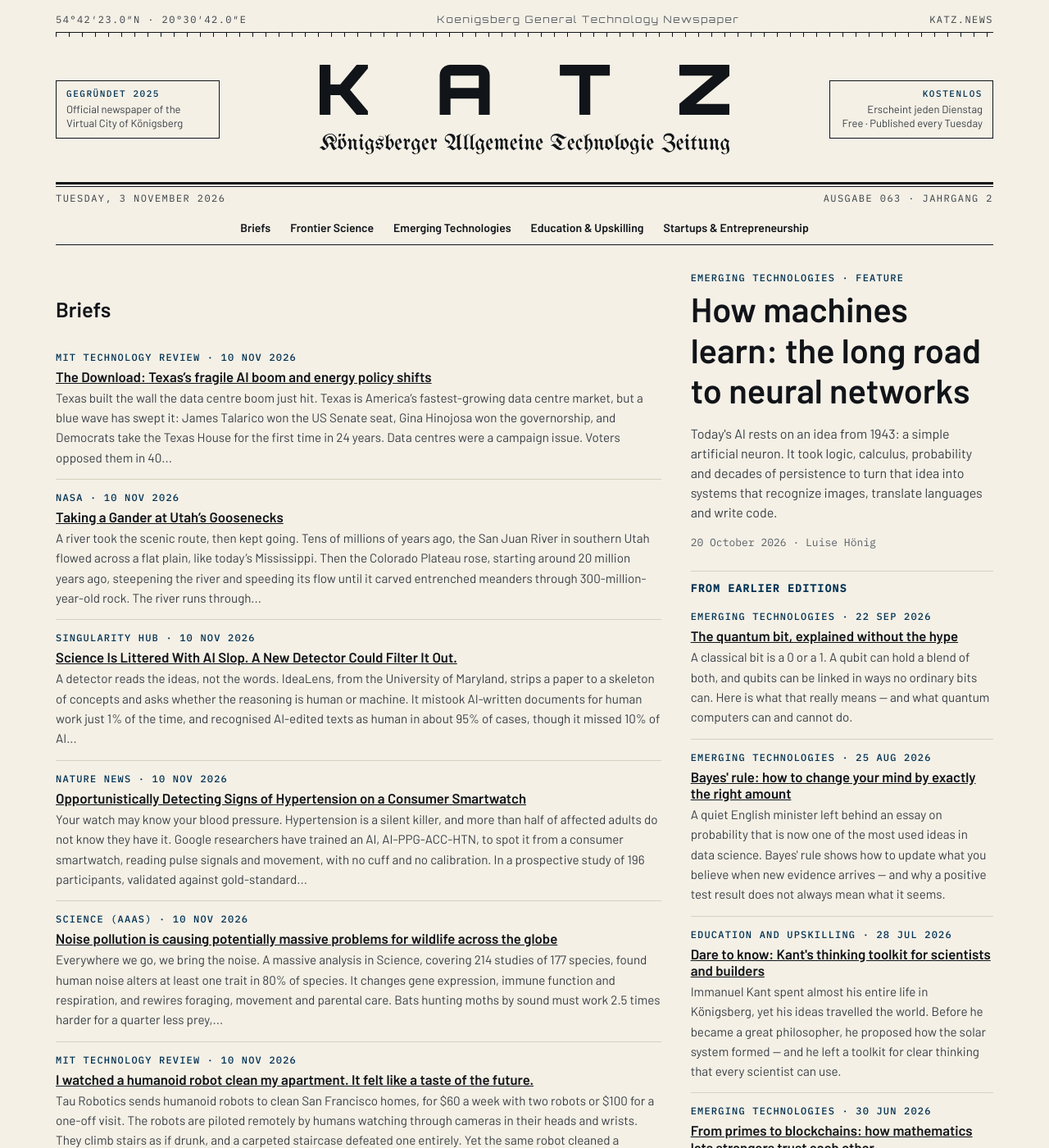
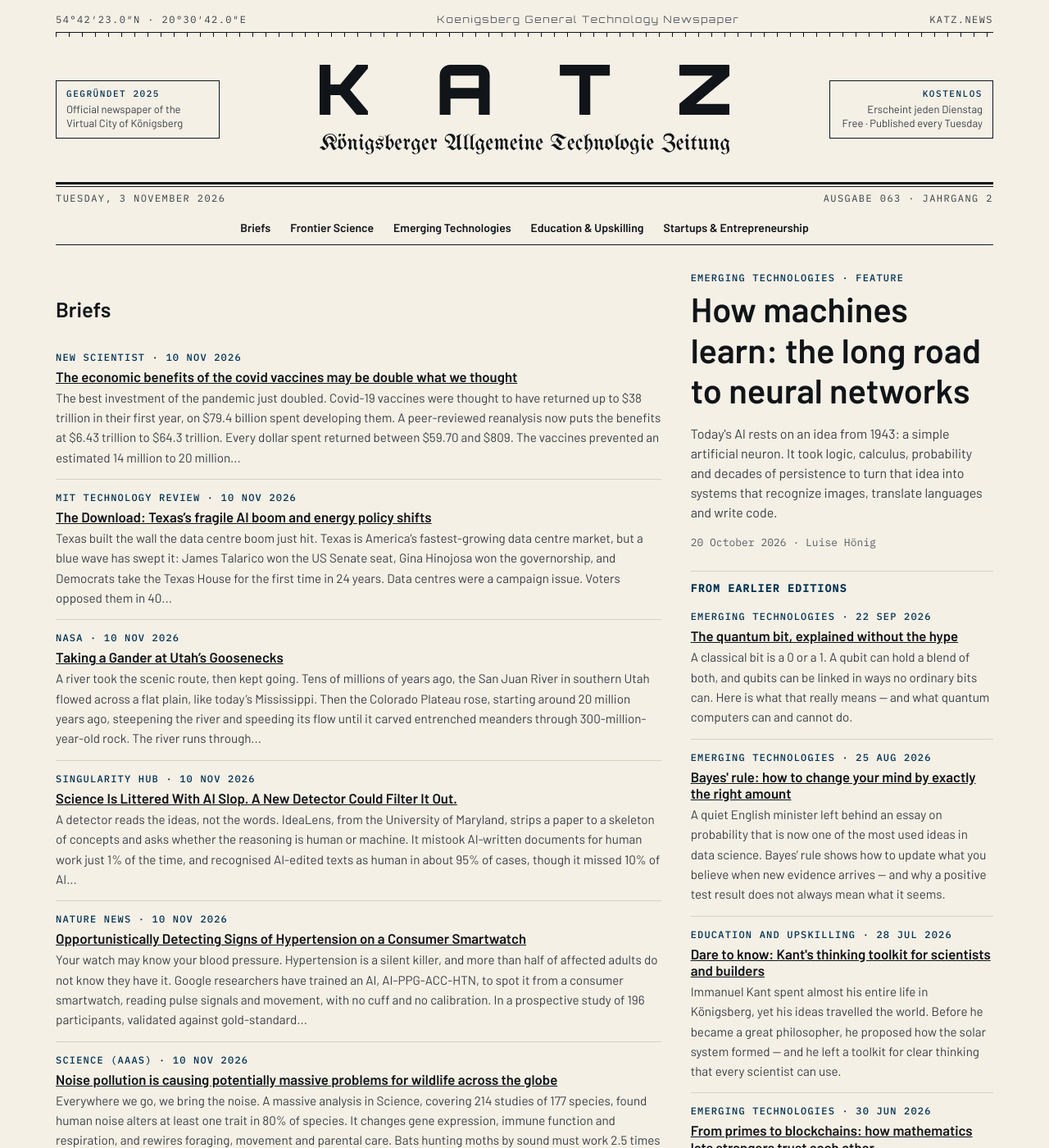
Before and after one commit to katz-news/katz.news, a Jekyll site: the page built from index.html, in a window 1280 px wide and 1400 px high. Shown: the whole window at 82% size. Built offline with Jekyll 4.4.1, drawn with Linux system fonts in a browser that asks for light colours; some of the changed text lies outside the part shown.

Commit message:
Publish 2026-11-06

```diff
--- a/_data/build.yml
+++ b/_data/build.yml
@@ -1 +1 @@
-published_at: 2026-11-06T16:02:12Z
+published_at: 2026-11-06T16:04:58Z
--- /dev/null
+++ b/_posts/briefs/2026-11-06-the-economic-benefits-of-the-covid-vaccines-may-be-double-wh.md
@@ -0,0 +1,9 @@
+---
+published: true
+title: The economic benefits of the covid vaccines may be double what we thought
+date: 2026-11-10
+section: science
+source_name: New Scientist
+source_url: https://www.newscientist.com/article/2597704-the-economic-benefits-of-the-covid-vaccines-may-be-twice-as-high-as-we-thought/?utm_campaign=RSS|NSNS&utm_content=home&utm_medium=RSS&utm_source=NSNS
+---
+The best investment of the pandemic just doubled. Covid-19 vaccines were thought to have returned up to $38 trillion in their first year, on $79.4 billion spent developing them. A peer-reviewed reanalysis now puts the benefits at $6.43 trillion to $64.3 trillion. Every dollar spent returned between $59.70 and $809. The vaccines prevented an estimated 14 million to 20 million deaths in that first year. The catch is cruelly consistent: returns were highest in richer countries, because poorer ones got the vaccines later. The verdict is plainly profitable: protecting public health is protecting the economy.
```
